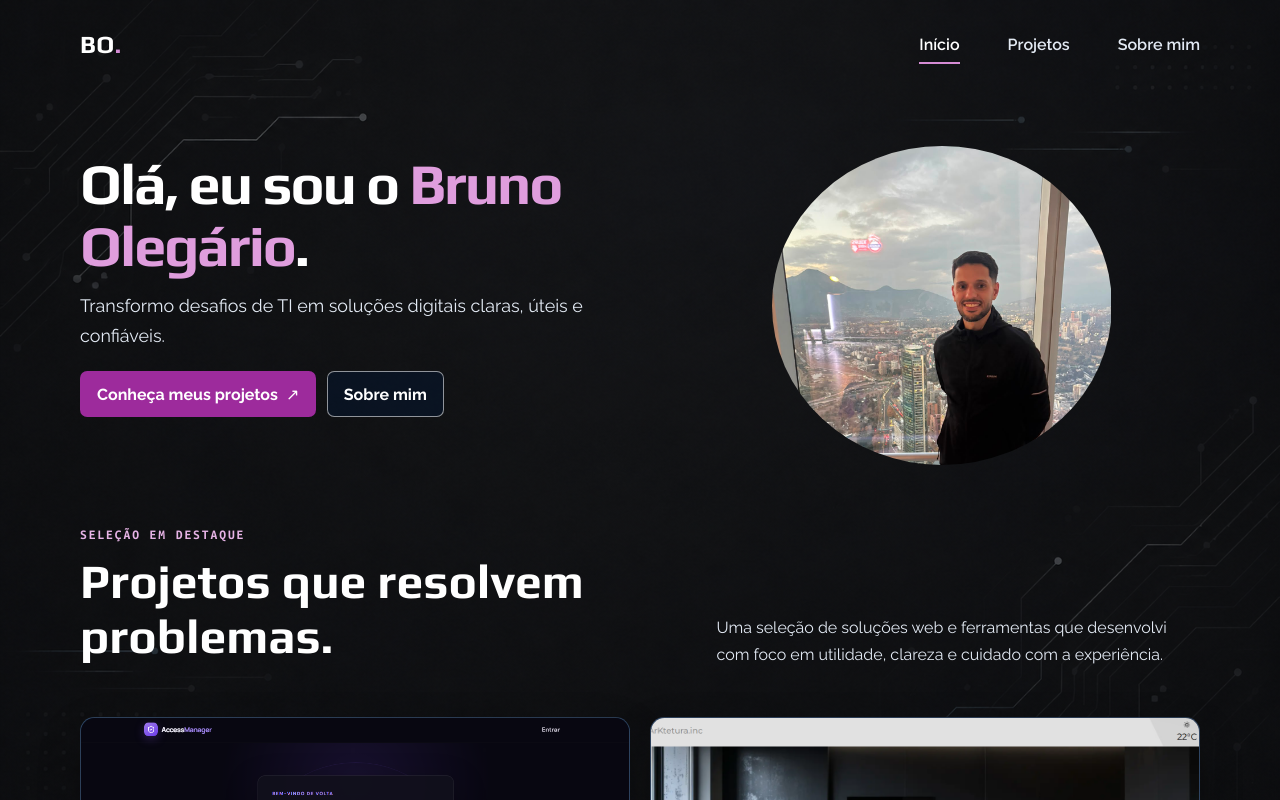
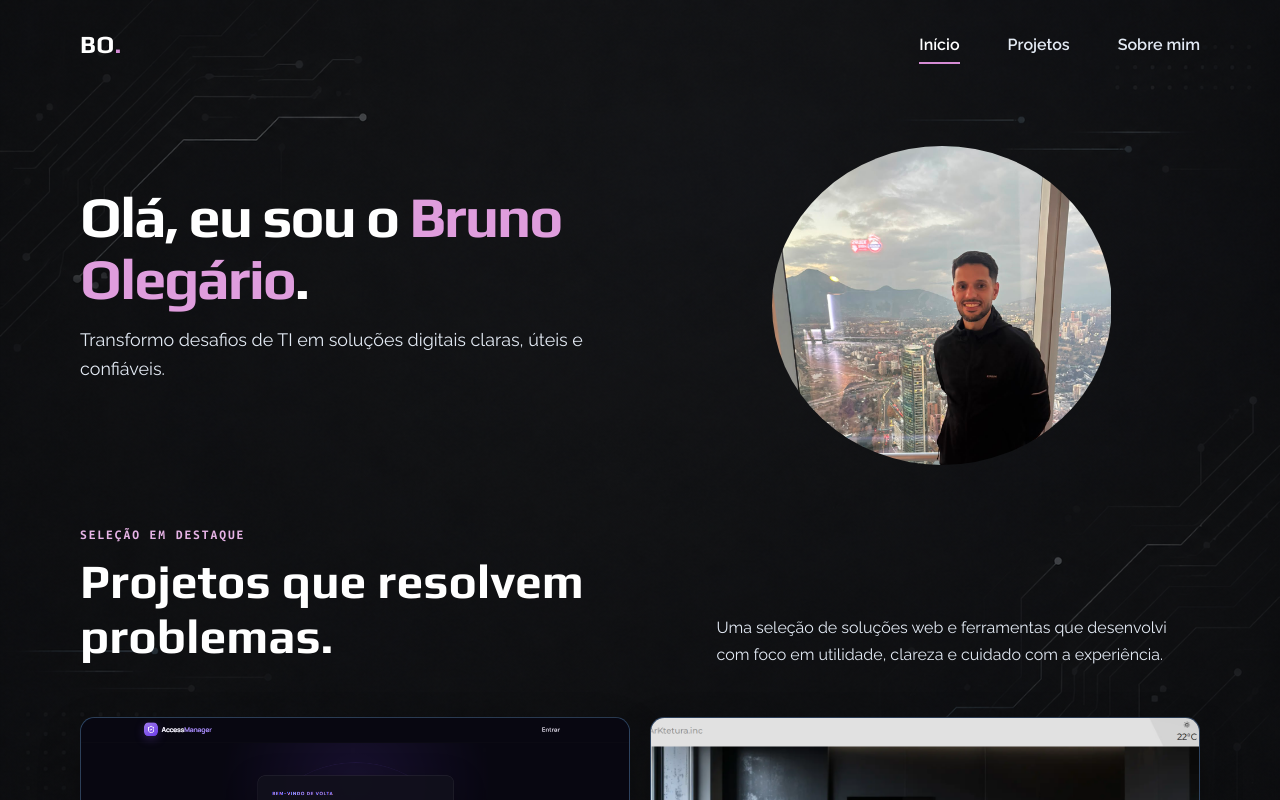
Before and after one commit to olegariobru/MyPort2, a React (Vite) app: page / in a window 1280 px wide. Shown: the top 800 px of the page. Built offline with nearby package versions, Linux system fonts and the light colour scheme; a web font is replaced by a local one.

Commit message:
style: remove hero buttons and simplify heading

```diff
--- a/src/Componentes/Banner/index.jsx
+++ b/src/Componentes/Banner/index.jsx
@@ -1,4 +1,3 @@
-import { Link } from 'react-router-dom';
 import circuloColorido from '../../Images/assets/anel.png';
 import minhaFoto from '../../Images/assets/eu2.png';
 
@@ -7,10 +6,6 @@ export default function Banner() {
     <div className="heroCopy">
       <h1 id="hero-title">Olá, eu sou o <span>Bruno Olegário</span>.</h1>
       <p className="heroLead">Transformo desafios de TI em soluções digitais claras, úteis e confiáveis.</p>
-      <div className="heroActions">
-        <Link className="button buttonPrimary" to="/projetos">Conheça meus projetos <span aria-hidden="true">↗</span></Link>
-        <Link className="button buttonSecondary" to="/sobre-mim">Sobre mim</Link>
-      </div>
     </div>
     <div className="heroPortrait">
       <img className="portraitRing" src={circuloColorido} alt="" aria-hidden="true" />
```
